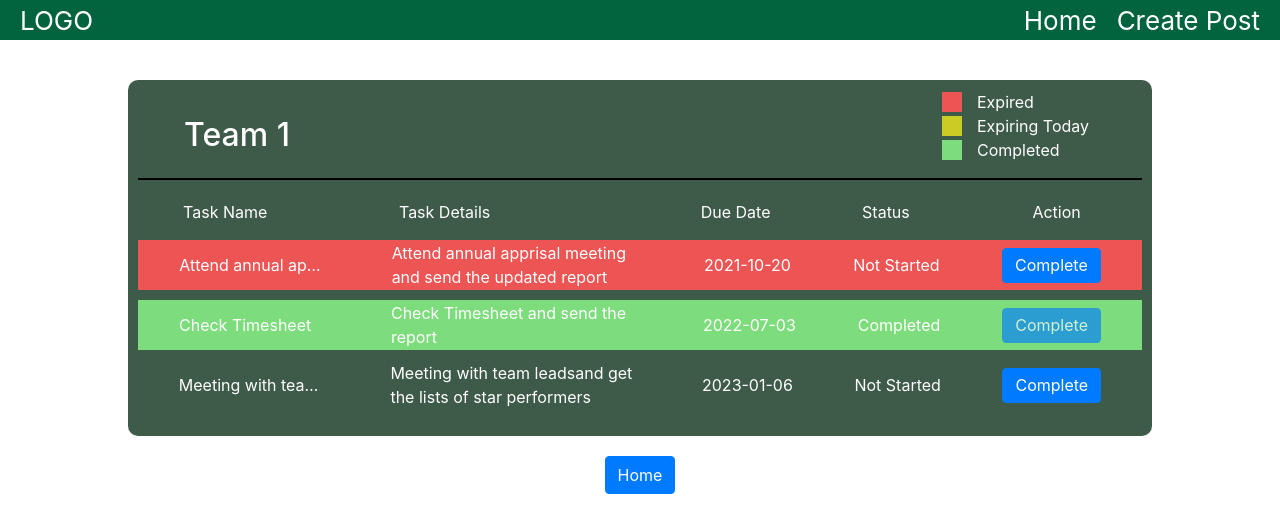
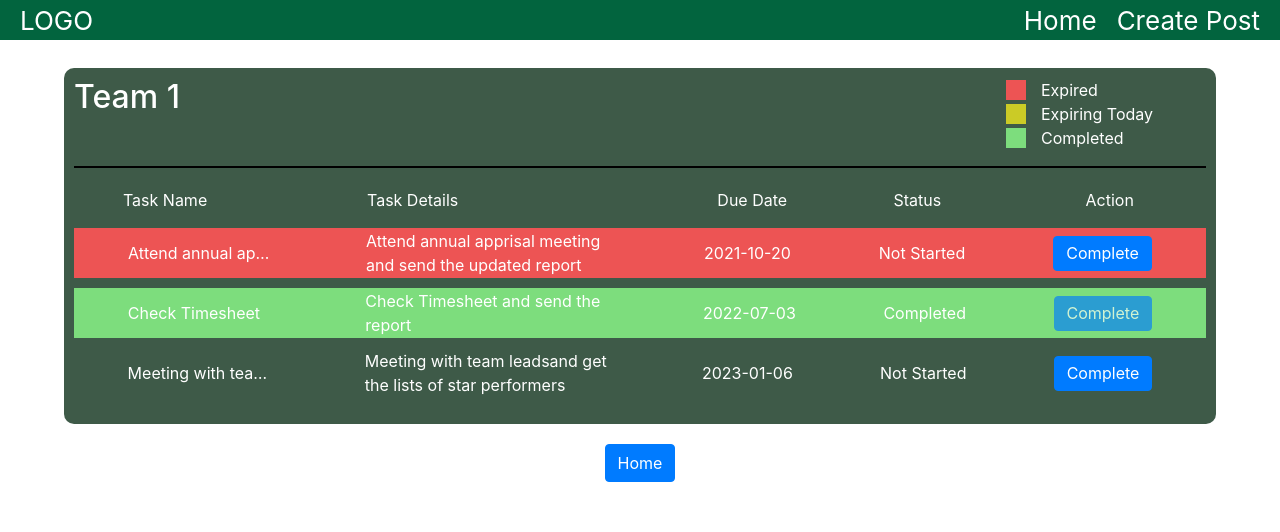
Before and after one commit to vinaykumarsingh/react-todo-app, a React (Create React App) app: page /1 in a window 1280 px wide. Shown: the top 532 px of the page. Built offline with nearby package versions, Linux system fonts and the light colour scheme.

Commit message:
test case home area

```diff
--- a/package.json
+++ b/package.json
@@ -3,6 +3,7 @@
   "version": "0.1.0",
   "private": true,
   "dependencies": {
+    "@testing-library/jest-dom": "^5.16.4",
     "react": "^17.0.2",
     "react-beautiful-dnd": "^13.1.0",
     "react-dom": "^17.0.2",
@@ -38,5 +39,7 @@
     ]
   },
   "devDependencies": {
+    "@testing-library/react": "^12.1.2",
+    "jest-watch-typeahead": "^0.6.5"
   }
 }
--- a/src/Areas/Home/Controller/HomeController.js
+++ b/src/Areas/Home/Controller/HomeController.js
@@ -4,6 +4,11 @@ import HomeView from "../View/HomeView";
 
 const HomeController = () => {
     const listsInController = useSelector(state=> state.listReducer.lists, shallowEqual)
+    // const listsInController = useSelector(state=> {
+    //     // console.log(state.listReducer.lists)
+    //     return state.listReducer.lists
+    // }, shallowEqual)
+
     return(
         <div className="listsContainer">
             <HomeView lists = {listsInController}/>
--- a/src/Areas/Home/View/HomeView.js
+++ b/src/Areas/Home/View/HomeView.js
@@ -1,13 +1,18 @@
 import React from "react";
-import { Link } from "react-router-dom";
+import { useNavigate } from "react-router-dom";
 
 const HomeView = ({ lists }) => {
-    console.log(lists);
+    let navigate = useNavigate();
+
+
+    const listOnClickhandle = (listId) => {
+        let path = "/" + listId;
+        navigate(path);
+    }
 
     const itemsToRender = lists.map(list => {
         return (
-            <Link to={"/" + list.id}>
-                <div className="listContainer u-hover--sparkle">
+            <div onClick={() => listOnClickhandle(list.id)} className="listContainer u-hover--sparkle">
 
                 <p>{list.listTitle}</p>
                 {
@@ -15,7 +20,7 @@ const HomeView = ({ lists }) => {
                         {
                             list.taskDetails.map(task => {
                                 return (
-                                        <li>
+                                    <li key={task.index.toString()}>
                                         <span>{task.name}</span>
                                         <span>{task.status}</span>
 
@@ -25,7 +30,6 @@ const HomeView = ({ lists }) => {
                     </ul>
                 }
             </div>
-            </Link>
         )
     })
     return (
--- a/src/Areas/Lists/ListDetails/View/ListDetailsView.js
+++ b/src/Areas/Lists/ListDetails/View/ListDetailsView.js
@@ -4,7 +4,7 @@ import { DragDropContext, Droppable, Draggable } from "react-beautiful-dnd";
 
 const ListDetailsView = ({ list, completeTask, handleDND, redirectHome }) => {
     const itemToRender =
-        <div className="listContainer">
+        <div className="listDetailContainer">
             <div className="listTitleContainer">
                 <h2>{list.listTitle}</h2>
 
--- a/src/Common/CSS/App.css
+++ b/src/Common/CSS/App.css
@@ -85,11 +85,26 @@
   color: #fff;
   padding: 10px;
   border-radius: 10px;
-  width: 80%;
+  width: 40%;
   margin: 0 auto;
-  margin-top: 40px;
+  margin-top: 28px;
   min-height: 200px;
   margin-bottom: 20px;
+}
+
+.listDetailContainer {
+  background: #3e5a48;
+  color: #fff;
+  padding: 10px;
+  border-radius: 10px;
+  width: 90%;
+  margin: 0 auto;
+  margin-top: 28px;
+  min-height: 200px;
+  margin-bottom: 20px;
+}
+.listContainer:hover {
+  cursor: pointer;
 }
 
 .listContainer h2 {
```
Also changed, not shown: 1 other file (tests, documents, lock files or other folders). Lines whose indentation alone changed are shown as unchanged.
